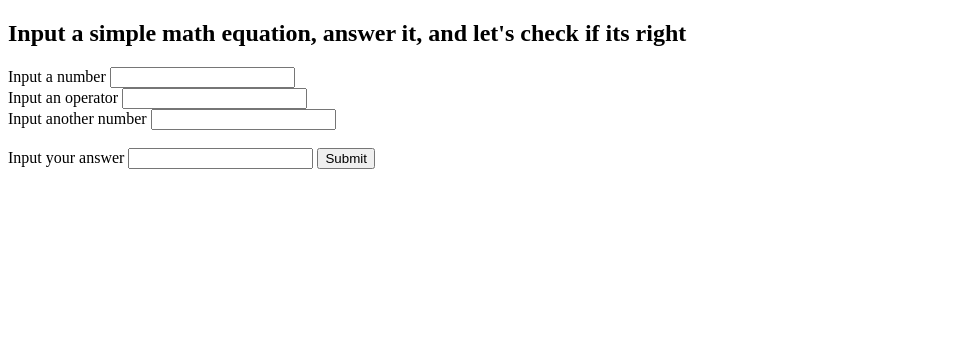
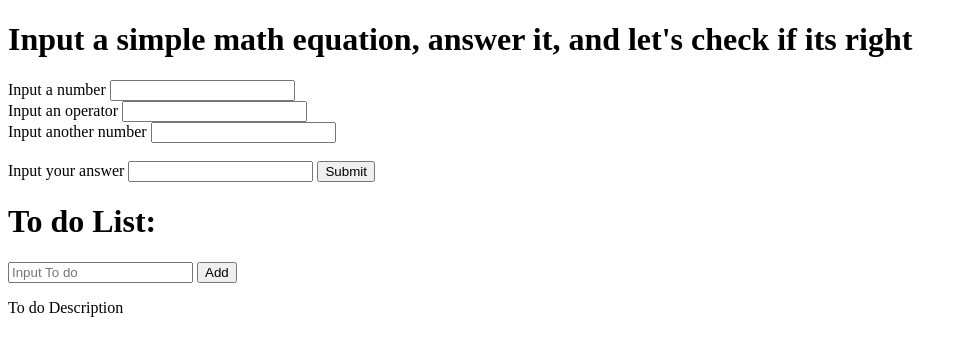
Before and after one commit to jmBaldano/js-practice, a plain HTML site: page index.html in a window 1280 px wide. Shown: the whole page, without its empty margins (0-968 px from the left). Drawn offline with Linux system fonts and the light colour scheme.

Commit message:
added a to do list function

```diff
--- a/index.html
+++ b/index.html
@@ -4,7 +4,7 @@
 
 </head>
 <body>
-    <h2>Input a simple math equation, answer it, and let's check if its right</h2>
+    <h1>Input a simple math equation, answer it, and let's check if its right</h1>
     <form onsubmit="calculateAnswer(event)">
         <label for="number1">Input a number</label>
         <input type="number" id="number1" name="number1" required>
@@ -19,7 +19,17 @@
         <input type="number" id="userAnswer" name="userAnswer" required>
         <button type="submit">Submit</button>
     </form>
-    <p id="result"></p>
+        <p id="result"></p>
+
+   <!-- To do List -->
+        <div>
+            <h1>To do List:</h1>
+            <input type="text" placeholder="Input To do" class="js-todoInput todoInput">
+            <button onclick="addTodo()">Add</button>
+            <p class="js-todoDesc">To do Description</p>
+
+        </div>
+
 </body>
 
 <script src="script.js"> </script>
--- a/script.js
+++ b/script.js
@@ -1,3 +1,4 @@
+// function for the simple math equation
 function calculateAnswer(event){
    event.preventDefault();
 
@@ -35,3 +36,19 @@ function calculateAnswer(event){
     }
 
 }
+
+// function for a To do list
+const todoList = [];
+
+function addTodo(){
+
+    const todoInput = document.querySelector(".js-todoInput");
+    const todoName = todoInput.value;
+
+    if(todoName){
+    todoList.push(todoName);
+    todoInput.value ="";
+    }
+    document.querySelector(".js-todoDesc").innerHTML = todoList.join("<br>");
+
+}
```
Also changed, not shown: style.css (added).
